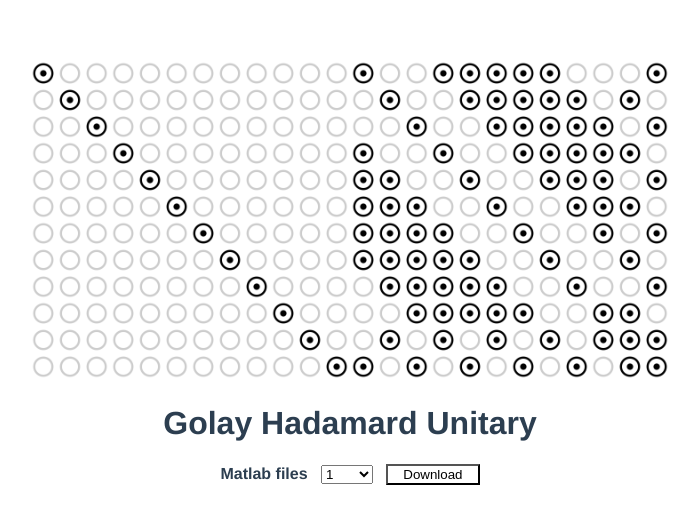
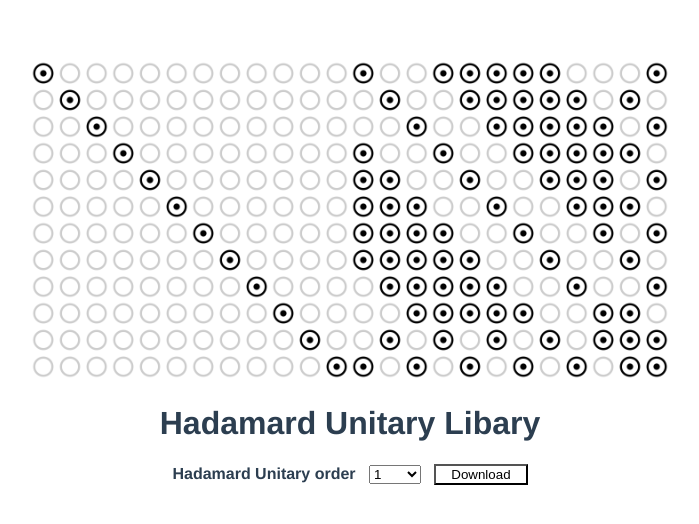
Before and after one commit to TsungLinYeh/a-golay-hadamard-unitary, a Vue app: page / in a window 1280 px wide. Shown: the top 524 px of the page, without its empty margins (290-989 px from the left). Built offline with nearby package versions, Linux system fonts and the light colour scheme.

Commit message:
renamed title

```diff
--- a/public/index.html
+++ b/public/index.html
@@ -4,8 +4,7 @@
     <meta charset="utf-8">
     <meta http-equiv="X-UA-Compatible" content="IE=edge">
     <meta name="viewport" content="width=device-width,initial-scale=1.0">
-    <!-- <link rel="icon" href="<%= BASE_URL %>favicon.ico"> -->
-    <title><%= htmlWebpackPlugin.options.title %></title>
+    <title>hadamard unitary libary</title>
   </head>
   <body>
     <noscript>
--- a/src/App.vue
+++ b/src/App.vue
@@ -28,6 +28,7 @@ export default {
 }
 
 #logo {
-  width: 40rem;
+  width: 80%;
+  max-width: 40rem;
 }
 </style>
--- a/src/components/Matlab.vue
+++ b/src/components/Matlab.vue
@@ -1,6 +1,6 @@
 <template>
   <div class="container">
-    <span class="filetype">Matlab files</span>
+    <span class="filetype">Hadamard Unitary order</span>
     <select v-model="selected" class="list">
       <option v-for="item in List" :value="item" :key="'matlab' + item">
         {{item}}
--- a/src/components/Title.vue
+++ b/src/components/Title.vue
@@ -1,5 +1,5 @@
 <template>
-  <h1>Golay Hadamard Unitary</h1>
+  <h1>Hadamard Unitary Libary</h1>
 </template>
 
 <script>
```
